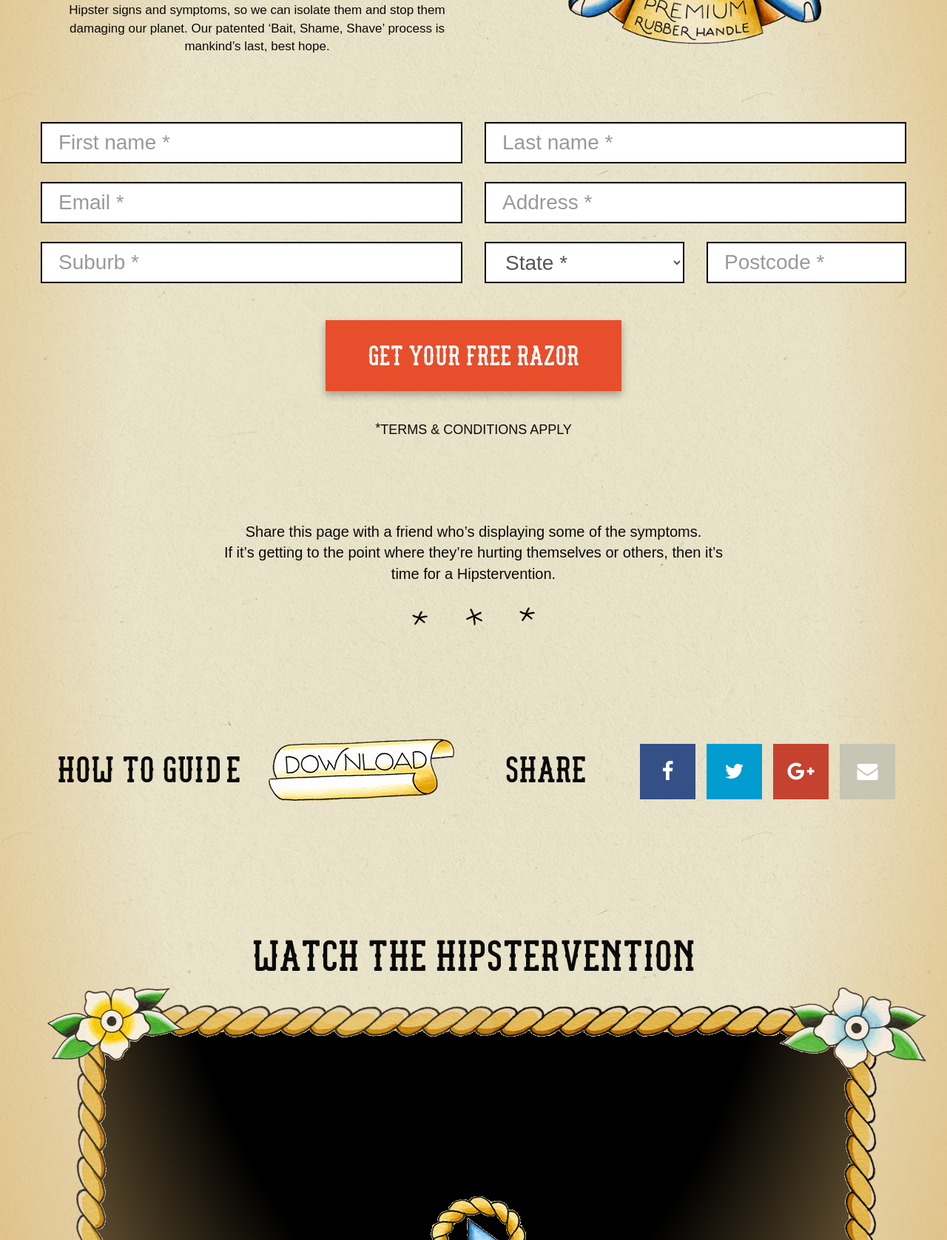
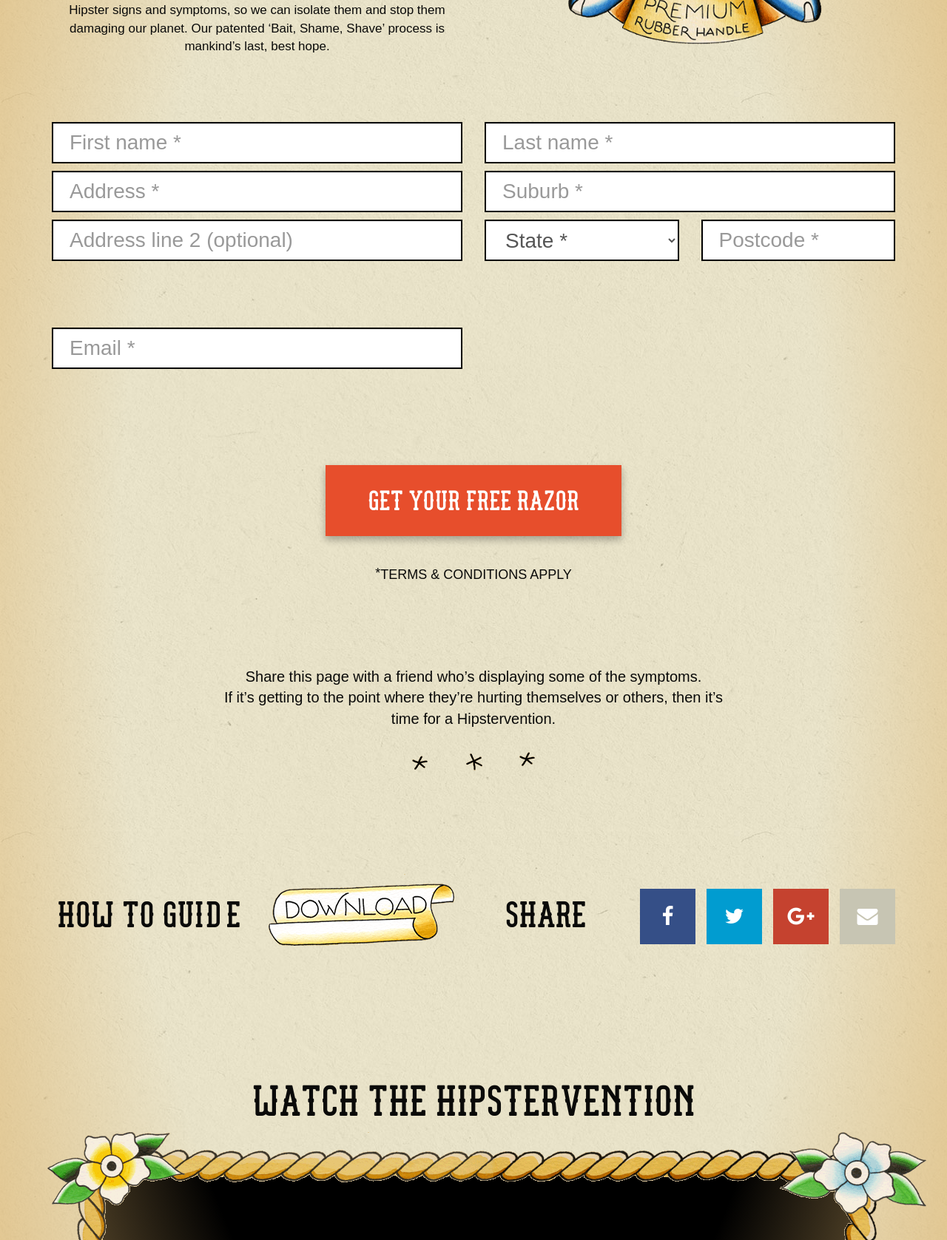
Before and after one commit to eulo/hipstervention, a PHP site: page / in a window 1280 px wide. Shown: the part 877-2554 px from the top of the page at 74% size. Run offline with PHP 8.4, Linux system fonts and the light colour scheme; some libraries are stand-ins or nearby versions.

Commit message:
style ammends

```diff
--- a/assets/src/scss/main.scss
+++ b/assets/src/scss/main.scss
@@ -569,14 +569,19 @@ section {
           min-height: initial;
         }
       }
+
       .col-md-6 {
         height: 750px;
+
         @media (max-width : 1440px) {
           height: 520px;
         }
         @include mobile-landscape-and-below {
           height: auto;
         }
+      }
+      h3 {
+        font-size: 48px;
       }
       @include tablet-landscape-and-below {
         h3 {
@@ -650,8 +655,9 @@ section {
           width: 420px;
           margin-top: 240px;
 
-          @include mobile-only {
+          @include tablet-portrait-and-below {
             margin-top: 40px;
+            margin-bottom: 60px;
           }
         }
         @include tablet-landscape-and-below {
--- a/index.html
+++ b/index.html
@@ -126,29 +126,30 @@ content="http://thehipstervention.com/assets/img/facebook-share-image.jpg" />
 					</div>
 				</div>
 
+				<form class="form-horizontal">
 					<div class="row">
-					<form class="form-horizontal">
-						<div class="form-group">
 						<div class="col-sm-6">
 							<input type="text" class="form-control" name="firstname" placeholder="First name *">
 						</div>
 						<div class="col-sm-6">
 							<input type="text" class="form-control" name="lastname" placeholder="Last name *">
 						</div>
+						<div class="col-sm-6">
+							<div class="row">
+								<div class="col-sm-12">
+									<input type="text" class="form-control" name="address" placeholder="Address *">
 								</div>
-						<div class="form-group">
-							<div class="col-sm-6">
-								<input type="email" class="form-control" name="email" placeholder="Email *">
+								<div class="col-sm-12">
+									<input type="text" class="form-control" name="address" placeholder="Address line 2 (optional)">
+								</div>
+							</div>
 						</div>
 						<div class="col-sm-6">
-								<input type="text" class="form-control" name="address" placeholder="Address *">
-							</div>
-						</div>
-						<div class="form-group">
-							<div class="col-sm-6">
+							<div class="row">
+								<div class="col-sm-12">
 									<input type="text" class="form-control" name="suburb" placeholder="Suburb *">
 								</div>
-							<div class="col-sm-3">
+								<div class="col-sm-6">
 									<select class="form-control">
 										<option disabled value="" selected>State *</option>
 										<option>VIC</option>
@@ -161,19 +162,27 @@ content="http://thehipstervention.com/assets/img/facebook-share-image.jpg" />
 										<option>NT</option>
 									</select>
 								</div>
-							<div class="col-sm-3">
+								<div class="col-sm-6">
 									<input type="text" class="form-control" name="postcode" placeholder="Postcode *">
 								</div>
 							</div>
+						</div>
+						<div class="col-sm-6">
+							<input type="email" class="form-control" name="email" placeholder="Email *">
+						</div>
+					</div>
+					<div class="row">
+
 
 						<button type="submit" class="btn btn-default btn-lg btn-block">Get your free razor</button>
 
 						<a href="#" target="_blank">
 							<p class="small-text"><sup>*</sup>Terms &amp; Conditions Apply</p>
 						</a>
+
+					</div> <!-- / end form section -->
 				</form>
 
-				</div> <!-- / end form section -->
 
 
         <div class="row">
@@ -210,7 +219,7 @@ content="http://thehipstervention.com/assets/img/facebook-share-image.jpg" />
 							</a>
 						</div>
 						<div class="col-xs-3">
-							<a href="mailto:?Subject=TheHipstervention.com%20%E2%80%93%20Shave%20the%20beard.%20Save%20the%20world.&Body=Hipsters%20are%20a%20plague.%20A%20global%20pandemic.%20They%E2%80%99re%20damaging%20lives%20and%20ruining%20relationships%20all%20around%20the%20world.%20If%20a%20Hipster%20is%20harming%20your%20life%20or%20the%20community%20in%20which%20you%20live%2C%20it%E2%80%99s%20time%20for%20a%20Hipstervention.%20Shave%20the%20beard.%20Save%20the%20world." class="share-button share-email">
+							<a href="mailto:?Subject=TheHipstervention.com%20%E2%80%93%20Shave%20the%20beard.%20Save%20the%20world.&Body=Hipsters%20are%20a%20plague.%20A%20global%20pandemic.%20They%E2%80%99re%20damaging%20lives%20and%20ruining%20relationships%20all%20around%20the%20world.%20If%20a%20Hipster%20is%20harming%20your%20life%20or%20the%20community%20in%20which%20you%20live%2C%20it%E2%80%99s%20time%20for%20a%20Hipstervention.%20Shave%20the%20beard.%20Save%20the%20world.%20http%3A%2F%2Fthehipstervention.com%2F" class="share-button share-email">
 								<i class="fa fa-envelope fa-2x"></i>
 							</a>
 						</div>
```
Also changed, not shown: assets/dist/css/main.css. Lines whose indentation alone changed are shown as unchanged.
